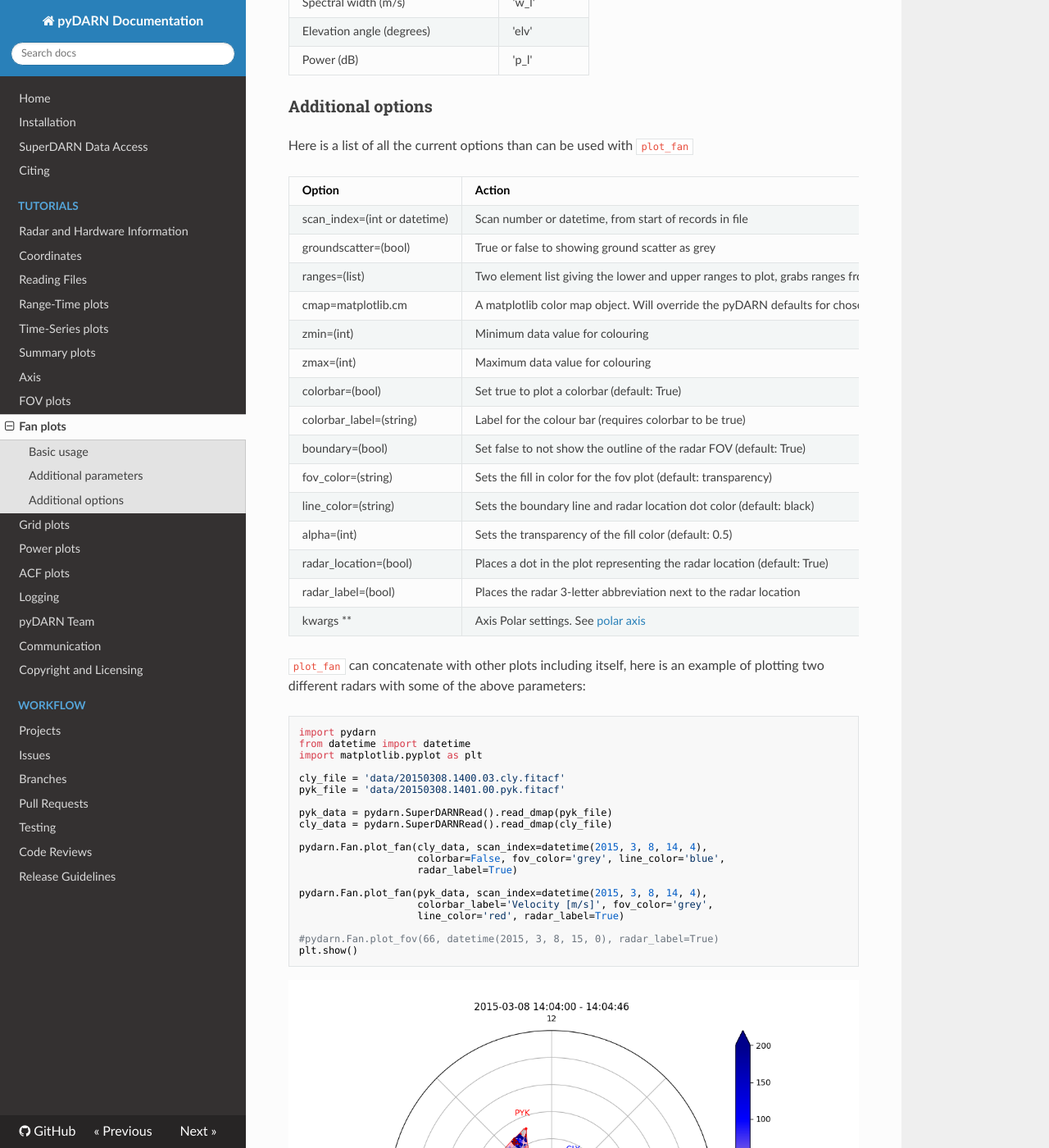
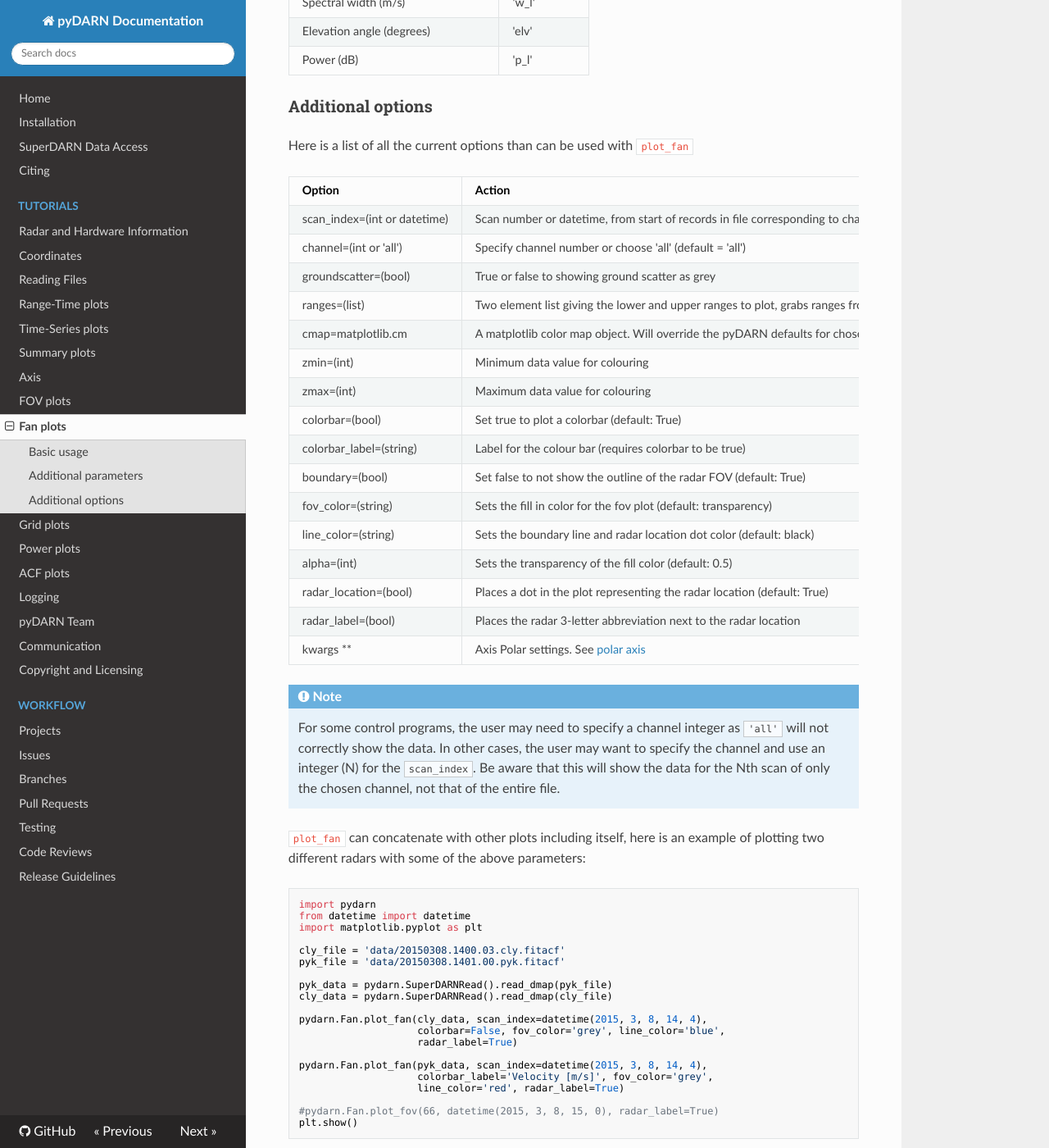
Before and after one commit to SuperDARN/pydarn, an MkDocs documentation site: the page built from docs/user/fan.md, in a window 1280 px wide and 1400 px high, scrolled down 3569 px. Shown: the whole window at 82% size. Built offline with MkDocs 1.6.1, drawn with Linux system fonts in a browser that asks for light colours; nearby versions of some CDN libraries.

Commit message:
update documentation to include channel option and slight change to scan_index definition, added channel option to range time documentation

```diff
--- a/docs/user/fan.md
+++ b/docs/user/fan.md
@@ -1,6 +1,7 @@
 <!--Copyright (C) SuperDARN Canada, University of Saskatchewan
 Author(s): Daniel Billet
 Modifications:
+20210922: CJM - included info on new channel option
 
 Disclaimer:
 pyDARN is under the LGPL v3 license found in the root directory LICENSE.md
@@ -89,7 +90,8 @@ Here is a list of all the current options than can be used with `plot_fan`
 
 | Option                        | Action                                                                                                  |
 | ----------------------------- | ------------------------------------------------------------------------------------------------------- |
-| scan_index=(int or  datetime) | Scan number or datetime, from start of records in file                                                  |
+| scan_index=(int or  datetime) | Scan number or datetime, from start of records in file corresponding to channel if given                |
+| channel=(int or 'all')        | Specify channel number or choose 'all' (default = 'all')                                                |
 | groundscatter=(bool)          | True or false to showing ground scatter as grey                                                         |
 | ranges=(list)                 | Two element list giving the lower and upper ranges to plot, grabs ranges from hardware file (default [] |
 | cmap=matplotlib.cm            | A matplotlib color map object. Will override the pyDARN defaults for chosen parameter                   |
@@ -105,6 +107,11 @@ Here is a list of all the current options than can be used with `plot_fan`
 | radar_label=(bool)            | Places the radar 3-letter abbreviation next to the radar location                                       |
 | kwargs **                     | Axis Polar settings. See [polar axis](axis.md)                                                          |
 
+
+!!! Note
+    For some control programs, the user may need to specify a channel integer as `'all'` will not correctly show the data.
+    In other cases, the user may want to specify the channel and use an integer (N) for the `scan_index`. Be aware that this will show the
+    data for the Nth scan of only the chosen channel, not that of the entire file.
 
 `plot_fan` can concatenate with other plots including itself, here is an example of plotting two different radars with some of the above parameters:
 
```
Also changed, not shown: docs/user/range_time.md (+1 -0 lines), 1 other file.
